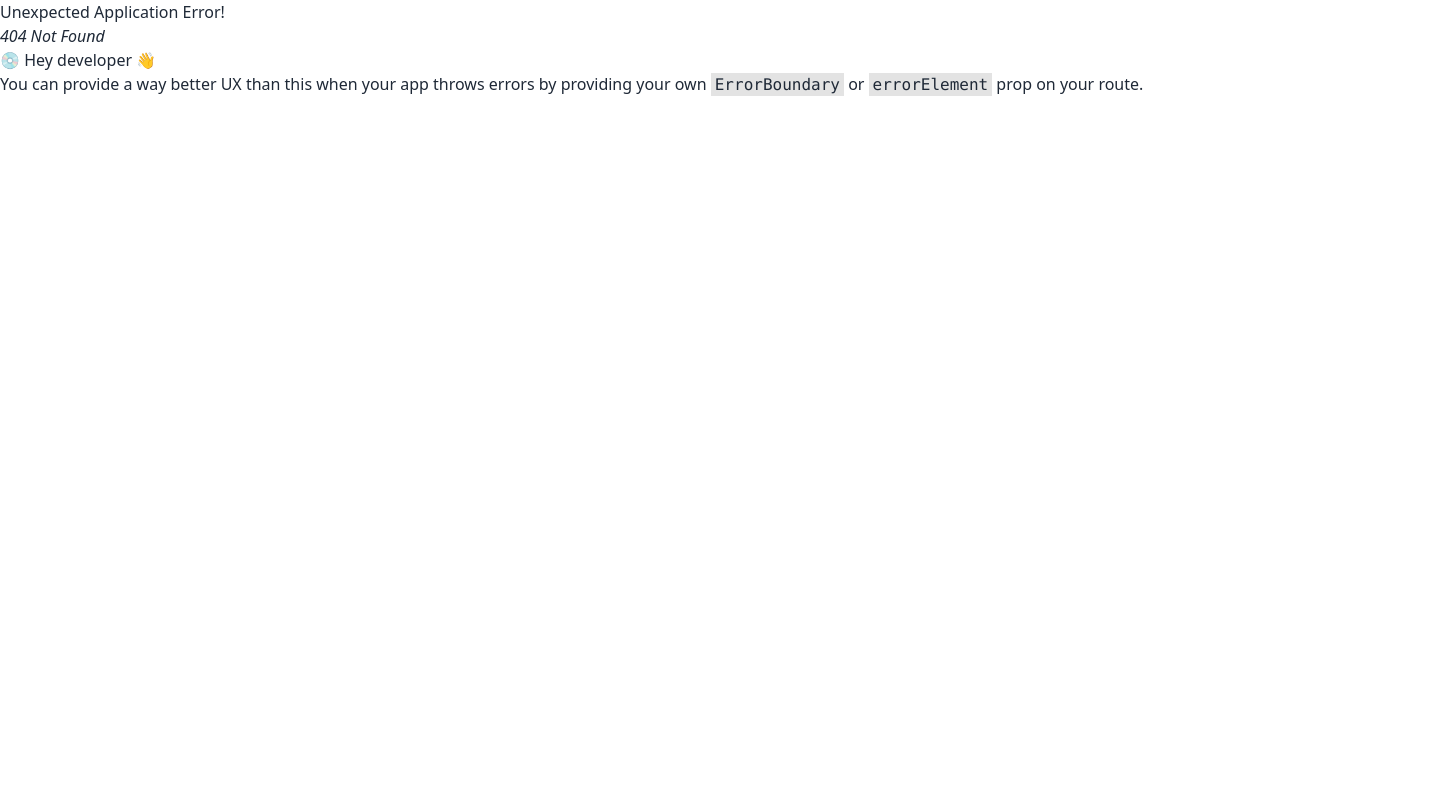
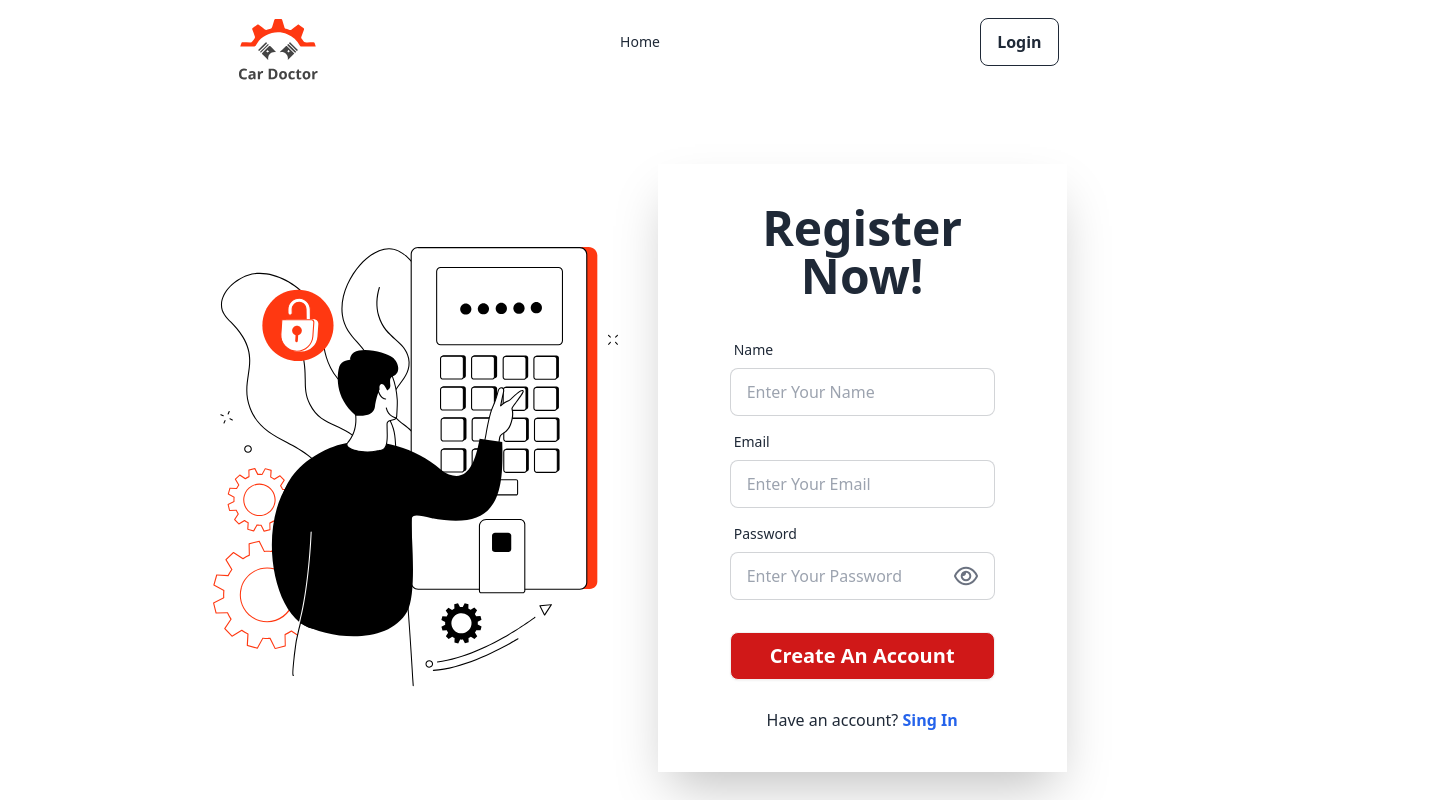
Before and after one commit to tahfeezmizan/car-expo, a React (Vite) app in the folder client-site/: page /register in a window 1280 px wide. Before the commit this address had no page. Shown: the top 800 px of the page, 1445 px wide, since content can reach past the window. Built offline with nearby package versions, Linux system fonts and the light colour scheme.

Commit message:
create register page

```diff
--- /dev/null
+++ b/client-site/src/Pages/Register/Register.jsx
@@ -0,0 +1,126 @@
+import { useState } from "react";
+import { useForm } from "react-hook-form";
+import registerImg from '../../assets/images/login/login.svg'
+import { FaRegEye, FaRegEyeSlash } from "react-icons/fa6";
+import { Link, useNavigate } from "react-router-dom";
+
+const Register = () => {
+    // const { createUser, userProfileUpdate, logOut } = UseAuth();
+    const [showPassword, setShowPassword] = useState(false);
+    const navigate = useNavigate();
+
+    const {
+        register,
+        handleSubmit,
+        formState: { errors },
+    } = useForm();
+
+    const onSubmit = (data) => {
+        const { email, password, name, photoURL } = data;
+        console.log(data)
+
+        createUser(email, password)
+            .then(result => {
+                const registerData = result?.user;
+                userProfileUpdate(name, photoURL)
+                    .then(() => {
+                        logOut()
+                        toast.success('User Register Sucessfully')
+                        navigate('/login')
+                    })
+            })
+            .catch(error => {
+                const errorMessage = error.message;
+                toast.error(`${errorMessage}`)
+            });
+    };
+
+    const togglePasswordVisibility = () => {
+        setShowPassword(!showPassword);
+    };
+
+    return (
+        <div >
+            <div className="w-full md:w-8/12 mx-auto rounded-3xl py-20">
+                <div className="flex flex-col md:flex-row justify-between items-center gap-10">
+                    <div className="flex-1">
+                        <img src={registerImg} alt="" />
+                    </div>
+                    <div className="flex-1">
+                        <div className="card shrink-0 w-full rounded-none max-w-lg p-10 shadow-2xl bg-base-100">
+                            <h1 className="text-5xl text-center font-bold">Register Now!</h1>
+                            <form onSubmit={handleSubmit(onSubmit)} className="card-body">
+                                <div className="form-control">
+                                    <label className="label">
+                                        <span className="label-text">Name</span>
+                                    </label>
+                                    <input
+                                        type="text"
+                                        name="name" placeholder="Enter Your Name"
+                                        className="input input-bordered"
+                                        {...register("name", { required: true })}
+                                    />
+                                    {errors.name && <span className="text-xs text-red-500">Name is required</span>}
+                                    {/* {errors.name && toast.success('Name')} */}
+                                </div>
+                                <div className="form-control">
+                                    <label className="label">
+                                        <span className="label-text">Email</span>
+                                    </label>
+                                    <input
+                                        type="email"
+                                        name="email"
+                                        placeholder="Enter Your Email"
+                                        className="input input-bordered"
+
+                                        {...register("email", { required: true })}
+                                    />
+                                    {errors.email && <span className="text-xs text-red-500">Email is required</span>}
+                                </div>
+                                <div className="form-control">
+                                    <label className="label">
+                                        <span className="label-text">Password</span>
+                                    </label>
+                                    <div className="relative input input-bordered flex items-center">
+                                        <input
+                                            type={showPassword ? "text" : "password"}
+                                            name="password"
+                                            placeholder="Enter Your Password"
+                                            className="w-4/5"
+                                            {...register("password", {
+                                                required: "Password is required",
+                                                minLength: {
+                                                    value: 6,
+                                                    message: "Password must have at least 6 characters"
+                                                },
+                                                validate: {
+                                                    hasUppercase: value => /[A-Z]/.test(value) || "Password must contain at least one uppercase letter",
+                                                    hasLowercase: value => /[a-z]/.test(value) || "Password must contain at least one lowercase letter",
+                                                    hasNumber: value => /[0-9]/.test(value) || "Password must have at least 1 Number"
+                                                }
+                                            })}
+                                        />
+                                        <button
+                                            type="button"
+                                            onClick={togglePasswordVisibility}
+                                            className="absolute inset-y-0 right-4 flex items-center"
+                                        >
+                                            {showPassword ? <FaRegEyeSlash className="h-6 w-6 text-gray-500" /> : <FaRegEye className="h-6 w-6 text-gray-500" />}
+                                        </button>
+                                    </div>
+                                    {errors.password && <span className="text-xs text-red-500">{errors?.password?.message}</span>}
+                                </div>
+                                <div className="form-control my-6">
+                                    <button type="submit" className="btn bg-[#d01818] hover:bg-[#0d1637] text-white text-xl font-bold">Create An Account</button>
+                                </div>
+                            </form>
+                            <h3 className="text-center -mt-7">Have an account? <Link to="/login" className="text-blue-600 hover:text-[#d01818] font-bold ">Sing In</Link></h3>
+                        </div>
+                    </div>
+                </div>
+            </div>
+        </div>
+    );
+};
+
+export default Register;
--- a/client-site/src/Routes/Routes.jsx
+++ b/client-site/src/Routes/Routes.jsx
@@ -2,6 +2,7 @@ import { createBrowserRouter } from "react-router-dom";
 import Main from "../Layout/Main";
 import Home from "../Pages/Home/Home";
 import Login from "../Pages/Login/Login";
+import Register from "../Pages/Register/Register";
 
 const router = createBrowserRouter([
     {
@@ -17,8 +18,8 @@ const router = createBrowserRouter([
                 element: <Login />,
             },
             {
-                path: '/',
-                element: <Home />,
+                path: '/register',
+                element: <Register />,
             },
         ]
     },
```
